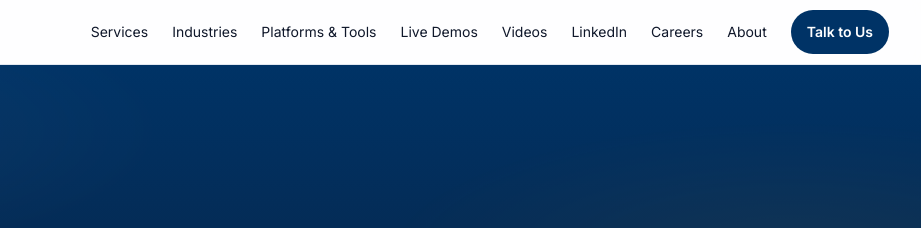
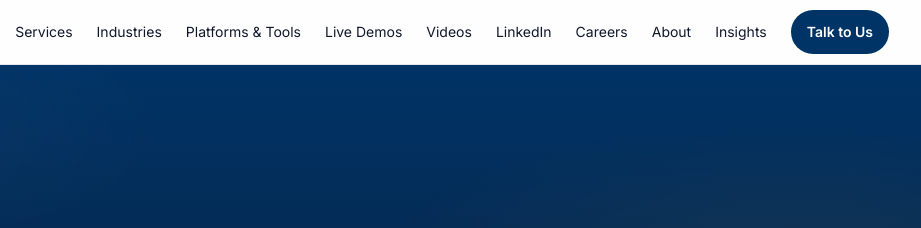
Before and after one commit to moreroigroup/site, a plain HTML site: page index.html in a window 1280 px wide. Shown: the top 228 px of the page, 359-1280 px from the left. Drawn offline with nearby package versions, Linux system fonts and the light colour scheme.

Commit message:
Update index.html

```diff
--- a/index.html
+++ b/index.html
@@ -50,6 +50,7 @@
           <a href="#linkedin" class="hover:text-[var(--morero-blue)]">LinkedIn</a><!-- NEW -->
           <a href="#careers" class="hover:text-[var(--morero-blue)]">Careers</a>
           <a href="#about" class="hover:text-[var(--morero-blue)]">About</a>
+          <a href="insights.html" class="hover:text-[var(--morero-blue)]">Insights</a>
           <a href="#contact" class="btn btn-primary">Talk to Us</a>
         </nav>
         <button id="menuBtn" class="md:hidden inline-flex items-center p-2 rounded btn-ghost" aria-label="Open menu">
@@ -68,6 +69,7 @@
         <a href="#linkedin" class="block">LinkedIn</a><!-- NEW -->
         <a href="#careers" class="block">Careers</a>
         <a href="#about" class="block">About</a>
+        <a href="insights.html" class="block">Insights</a>
         <a href="#contact" class="btn btn-primary w-full justify-center">Talk to Us</a>
       </div>
     </div>
```
